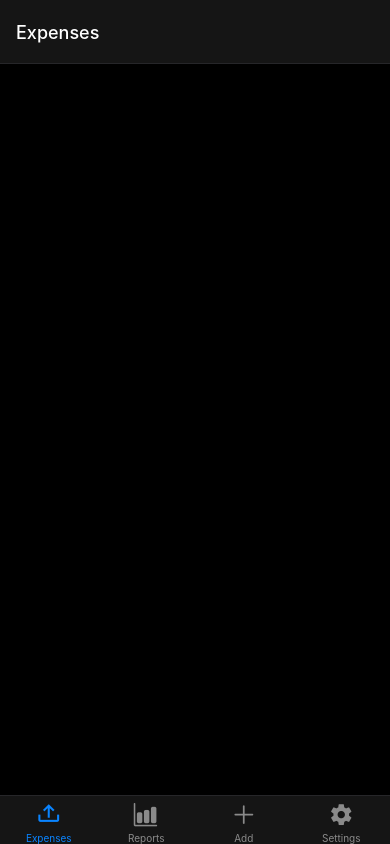
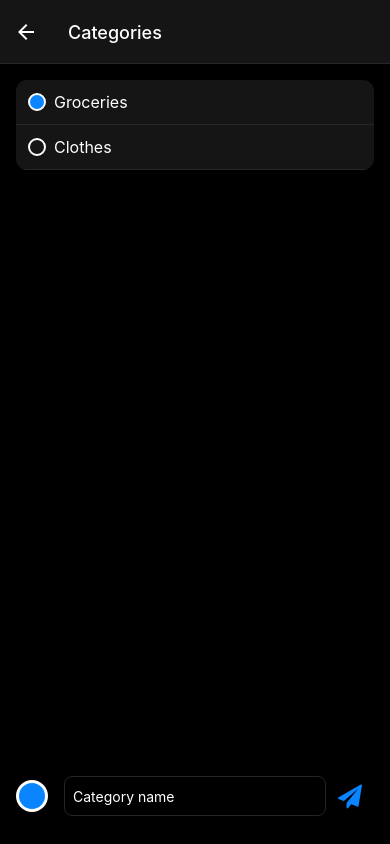
Before and after one commit to nikolovlazar/goodbyemoney-reactnative, a React Native app: screen /Categories in a window 390 px wide. Built offline with nearby package versions, Linux system fonts and the light colour scheme.

Commit message:
implemented categories screen

```diff
--- a/App.tsx
+++ b/App.tsx
@@ -1,53 +1,25 @@
 import { StatusBar } from 'expo-status-bar';
 import { NavigationContainer } from '@react-navigation/native';
-import { createBottomTabNavigator } from '@react-navigation/bottom-tabs';
+import { createNativeStackNavigator } from '@react-navigation/native-stack';
 
-import { Expenses, Reports, Add, Settings } from './screens';
 import { theme } from './theme';
-import { TabBarIcon } from './components/TabBarIcon';
+import { Categories } from './screens/Categories';
+import { Home } from './screens/Home';
 
-const Tab = createBottomTabNavigator();
+const Stack = createNativeStackNavigator();
 
 export default function App() {
   return (
     <NavigationContainer theme={theme}>
       <StatusBar style='light' />
-      <Tab.Navigator
-        screenOptions={{
-          tabBarStyle: {
-            backgroundColor: theme.colors.card,
-          },
-        }}
-      >
-        <Tab.Screen
-          options={{
-            tabBarIcon: (props) => <TabBarIcon {...props} type='expenses' />,
-          }}
-          name='Expenses'
-          component={Expenses}
+      <Stack.Navigator>
+        <Stack.Screen
+          options={{ headerShown: false }}
+          name='Home'
+          component={Home}
         />
-        <Tab.Screen
-          options={{
-            tabBarIcon: (props) => <TabBarIcon {...props} type='reports' />,
-          }}
-          name='Reports'
-          component={Reports}
-        />
-        <Tab.Screen
-          options={{
-            tabBarIcon: (props) => <TabBarIcon {...props} type='add' />,
-          }}
-          name='Add'
-          component={Add}
-        />
-        <Tab.Screen
-          options={{
-            tabBarIcon: (props) => <TabBarIcon {...props} type='settings' />,
-          }}
-          name='Settings'
-          component={Settings}
-        />
-      </Tab.Navigator>
+        <Stack.Screen name='Categories' component={Categories} />
+      </Stack.Navigator>
     </NavigationContainer>
   );
 }
--- a/app.json
+++ b/app.json
@@ -1,11 +1,13 @@
 {
   "expo": {
+    "jsEngine": "hermes",
     "name": "GoodbyeMoney",
     "slug": "GoodbyeMoney",
     "version": "1.0.0",
     "orientation": "portrait",
     "icon": "./assets/icon.png",
     "userInterfaceStyle": "dark",
+    "colorScheme": "dark",
     "splash": {
       "image": "./assets/splash.png",
       "resizeMode": "contain",
--- a/babel.config.js
+++ b/babel.config.js
@@ -1,4 +1,4 @@
-module.exports = function(api) {
+module.exports = function (api) {
   api.cache(true);
   return {
     presets: ['babel-preset-expo'],
--- /dev/null
+++ b/components/CategoryRow.tsx
@@ -0,0 +1,31 @@
+import { View, Text } from 'react-native';
+import { theme } from '../theme';
+import { Category } from '../types/category';
+
+export const CategoryRow = ({ color, name }: Omit<Category, 'id'>) => (
+  <View
+    style={{
+      display: 'flex',
+      flexDirection: 'row',
+      alignItems: 'center',
+      width: '100%',
+      justifyContent: 'flex-start',
+      padding: 12,
+      borderBottomWidth: 1,
+      borderBottomColor: theme.colors.border,
+      backgroundColor: theme.colors.card,
+    }}
+  >
+    <View
+      style={{
+        backgroundColor: color,
+        width: 18,
+        height: 18,
+        borderRadius: 9,
+        borderWidth: 2,
+        borderColor: 'white',
+      }}
+    />
+    <Text style={{ color: 'white', fontSize: 16, marginLeft: 8 }}>{name}</Text>
+  </View>
+);
--- a/package.json
+++ b/package.json
@@ -11,12 +11,14 @@
   "dependencies": {
     "@react-navigation/bottom-tabs": "^6.4.1",
     "@react-navigation/native": "^6.0.14",
+    "@react-navigation/native-stack": "^6.9.4",
     "@types/react": "~18.0.24",
     "@types/react-native": "~0.70.6",
     "expo": "~47.0.8",
     "expo-status-bar": "~1.4.2",
     "react": "18.1.0",
     "react-native": "0.70.5",
+    "react-native-color-picker": "^0.6.0",
     "react-native-gesture-handler": "^2.8.0",
     "react-native-safe-area-context": "4.4.1",
     "react-native-screens": "~3.18.0",
--- /dev/null
+++ b/screens/Categories.tsx
@@ -0,0 +1,160 @@
+import React, { useState } from 'react';
+import {
+  Button,
+  KeyboardAvoidingView,
+  Modal,
+  TextInput,
+  View,
+} from 'react-native';
+import FontAwesome from '@expo/vector-icons/FontAwesome';
+import { ColorPicker, fromHsv } from 'react-native-color-picker';
+
+import { theme } from '../theme';
+import { TouchableOpacity } from 'react-native-gesture-handler';
+import { Category } from '../types/category';
+import { CategoryRow } from '../components/CategoryRow';
+
+export const Categories = () => {
+  const [showColorPicker, setShowColorPicker] = useState(false);
+  const [selectedColor, setSelectedColor] = useState(theme.colors.primary);
+  const [newName, setNewName] = useState('');
+  const [categories, setCategories] = useState<Category[]>([
+    {
+      id: '1',
+      color: theme.colors.primary,
+      name: 'Groceries',
+    },
+    {
+      id: '2',
+      color: theme.colors.card,
+      name: 'Clothes',
+    },
+  ]);
+
+  const onSelectColor = (hex: string) => {
+    setSelectedColor(hex);
+  };
+
+  const createCategory = () => {
+    if (newName.length === 0) {
+      return;
+    }
+
+    setCategories([
+      ...categories,
+      {
+        id: Math.random().toString(),
+        color: selectedColor,
+        name: newName,
+      },
+    ]);
+    setNewName('');
+    setSelectedColor(theme.colors.primary);
+  };
+
+  return (
+    <>
+      <KeyboardAvoidingView
+        behavior='padding'
+        keyboardVerticalOffset={112}
+        style={{ margin: 16, flex: 1 }}
+      >
+        <View
+          style={{
+            borderRadius: 11,
+            overflow: 'hidden',
+          }}
+        >
+          {categories.map(({ id, color, name }) => (
+            <CategoryRow key={id} color={color} name={name} />
+          ))}
+        </View>
+        <View style={{ flex: 1 }} />
+        <View
+          style={{
+            display: 'flex',
+            alignItems: 'center',
+            flexDirection: 'row',
+            paddingVertical: 8,
+          }}
+        >
+          <TouchableOpacity
+            onPress={() => setShowColorPicker(!showColorPicker)}
+          >
+            <View
+              style={{
+                backgroundColor: selectedColor,
+                width: 32,
+                height: 32,
+                borderRadius: 16,
+                borderWidth: 3,
+                borderColor: 'white',
+              }}
+            />
+          </TouchableOpacity>
+          <TextInput
+            placeholder='Category name'
+            onChange={(event) => setNewName(event.nativeEvent.text)}
+            value={newName}
+            style={{
+              color: 'white',
+              height: 40,
+              borderColor: theme.colors.border,
+              borderWidth: 1,
+              flex: 1,
+              borderRadius: 8,
+              paddingLeft: 8,
+              marginLeft: 16,
+            }}
+          />
+          <TouchableOpacity
+            onPress={createCategory}
+            style={{
+              padding: 12,
+            }}
+          >
+            <FontAwesome name='send' size={24} color={theme.colors.primary} />
+          </TouchableOpacity>
+        </View>
+      </KeyboardAvoidingView>
+
+      <Modal
+        transparent
+        visible={showColorPicker}
+        animationType='fade'
+        onRequestClose={() => setShowColorPicker(false)}
+      >
+        <View
+          style={{
+            flex: 1,
+            display: 'flex',
+            justifyContent: 'center',
+            alignItems: 'center',
+            padding: 24,
+            backgroundColor: 'rgba(0, 0, 0, 0.5)',
+          }}
+        >
+          <View
+            style={{
+              padding: 24,
+              width: '100%',
+              justifyContent: 'center',
+              alignItems: 'center',
+              backgroundColor: theme.colors.card,
+              overflow: 'hidden',
+              borderRadius: 12,
+            }}
+          >
+            <ColorPicker
+              hideSliders
+              color={selectedColor}
+              onColorChange={(color) => onSelectColor(fromHsv(color))}
+              style={{ width: '100%', height: 300 }}
+            />
+            <Button onPress={() => setShowColorPicker(false)} title='Select' />
+          </View>
+        </View>
+      </Modal>
+    </>
+  );
+};
--- /dev/null
+++ b/screens/Home.tsx
@@ -0,0 +1,46 @@
+import { createBottomTabNavigator } from '@react-navigation/bottom-tabs';
+
+import { Expenses, Reports, Add, Settings } from '../screens';
+import { TabBarIcon } from '../components/TabBarIcon';
+import { theme } from '../theme';
+
+const Tab = createBottomTabNavigator();
+
+export const Home = () => (
+  <Tab.Navigator
+    screenOptions={{
+      tabBarStyle: {
+        backgroundColor: theme.colors.card,
+      },
+    }}
+  >
+    <Tab.Screen
+      options={{
+        tabBarIcon: (props) => <TabBarIcon {...props} type='expenses' />,
+      }}
+      name='Expenses'
+      component={Expenses}
+    />
+    <Tab.Screen
+      options={{
+        tabBarIcon: (props) => <TabBarIcon {...props} type='reports' />,
+      }}
+      name='Reports'
+      component={Reports}
+    />
+    <Tab.Screen
+      options={{
+        tabBarIcon: (props) => <TabBarIcon {...props} type='add' />,
+      }}
+      name='Add'
+      component={Add}
+    />
+    <Tab.Screen
+      options={{
+        tabBarIcon: (props) => <TabBarIcon {...props} type='settings' />,
+      }}
+      name='Settings'
+      component={Settings}
+    />
+  </Tab.Navigator>
+);
--- a/screens/Settings.tsx
+++ b/screens/Settings.tsx
@@ -5,7 +5,8 @@ import Entypo from '@expo/vector-icons/Entypo';
 import { ListItem } from '../components/ListItem';
 import { theme } from '../theme';
 
-export const Settings = () => (
+export const Settings = ({ navigation }) => {
+  return (
     <View
       style={{
         margin: 16,
@@ -23,8 +24,11 @@ export const Settings = () => (
             size={20}
           />
         }
-      onClick={() => {}}
+        onClick={() => {
+          navigation.navigate('Categories');
+        }}
       />
       <ListItem label='Erase all data' isDestructive onClick={() => {}} />
     </View>
   );
+};
--- /dev/null
+++ b/types/category.ts
@@ -0,0 +1,5 @@
+export type Category = {
+  id: string;
+  color: string;
+  name: string;
+};
```
Also changed, not shown: 1 other file (tests, documents, lock files or other folders). Lines whose indentation alone changed are shown as unchanged.
